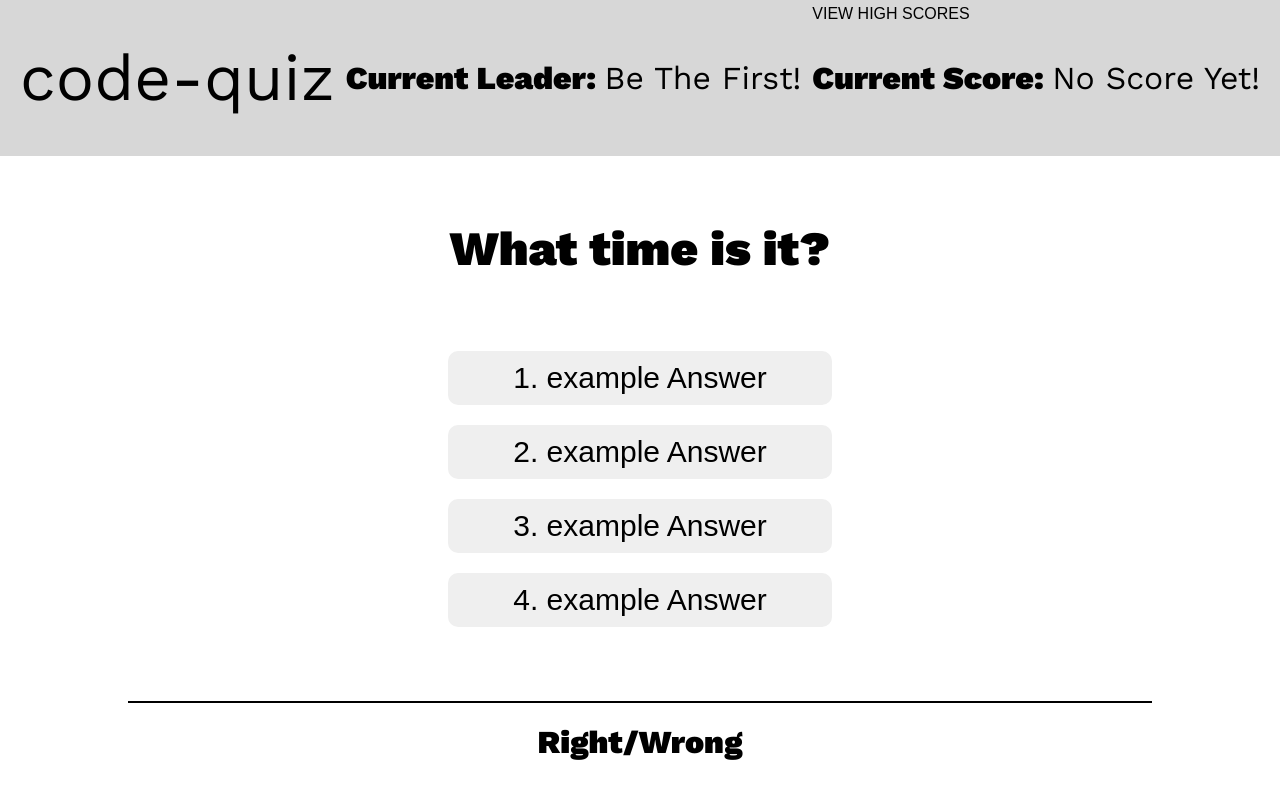
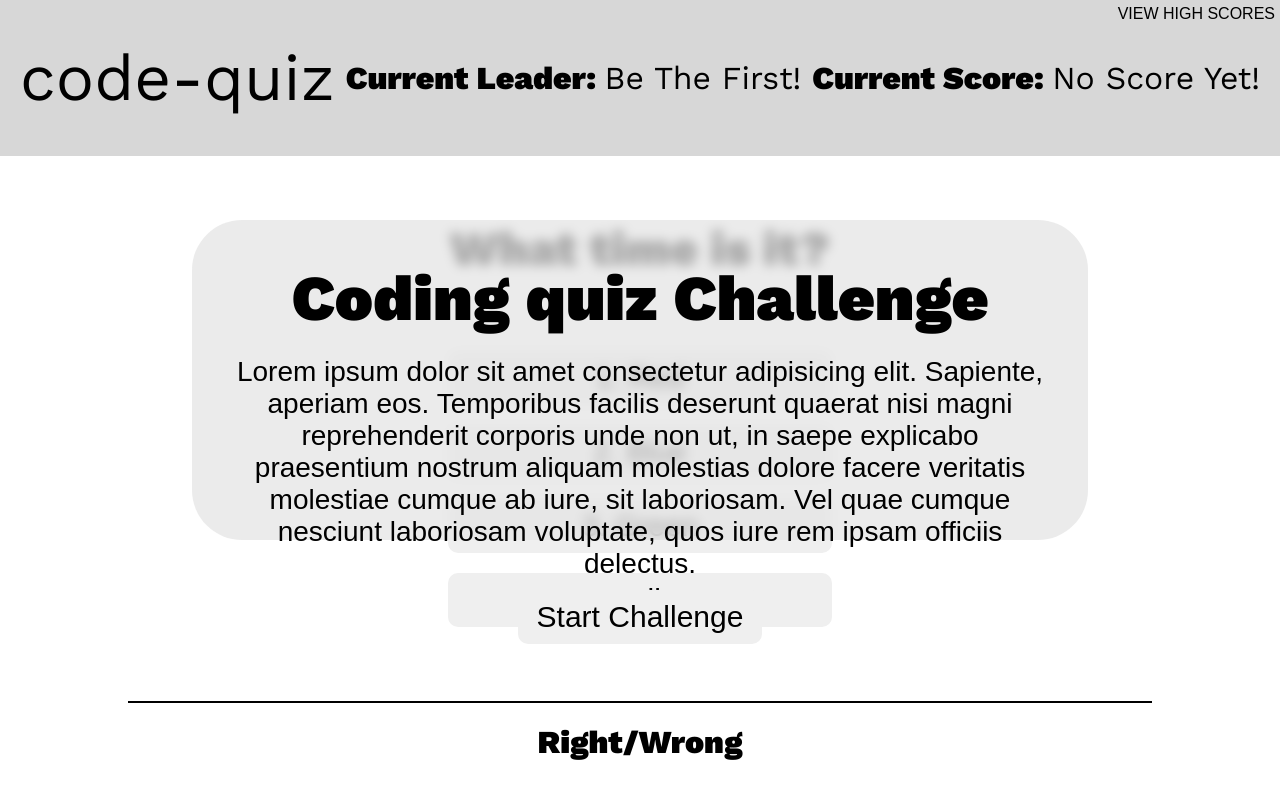
Before and after one commit to mcewball13/code-quiz, a plain HTML site: page index.html in a window 1280 px wide. Drawn offline with nearby package versions, Linux system fonts and the light colour scheme.

Commit message:
added modal cover and code block bones

```diff
--- a/assets/css/style.css
+++ b/assets/css/style.css
@@ -43,6 +43,7 @@ a {
     margin: 10px 0;
     border-radius: 10px;
     border: none;
+    cursor: pointer;
 }
 /* HEADER STYLES */
 header {
@@ -54,6 +55,10 @@ header {
     background-color: rgb(215, 215, 215);
     position: relative;
 }
+main {
+    /* visibility: hidden; */
+    position: relative;
+}
 #logo-container h1 {
     font-weight: 400;
 }
@@ -63,6 +68,7 @@ header {
 #high-score-link {
     position: absolute;
     top: 5px;
+    right: 5px;
 }
 #current-score {
     font-weight: 400;
@@ -93,3 +99,26 @@ header {
     width: 80%;
     margin: 0 auto;
 }
+#start-modal {
+    text-align: center;
+    width: 70%;
+    display: flex;
+    margin: 0 auto;
+    flex-direction: column;
+    justify-content: space-between;
+    align-items: center;
+    background-color: rgba(228, 228, 228, 0.741);
+    backdrop-filter: blur(6px);
+    padding: 40px;
+    height: 40vh;
+    border-radius: 50px;
+    position: absolute;
+    left: 0;
+    right: 0;
+}
+#start-modal h1 {
+    margin-bottom: 20px;
+}
+#start-modal p {
+    font-size: 28px;
+}
--- a/assets/js/game.js
+++ b/assets/js/game.js
@@ -1,8 +1,20 @@
 // global vars
 let timeLeft = 5;
 // store questions and answers in an object array
-
+var questions = [
+    {q: "What does === mean?", a: "Equal to data type and value"},
+    {q: "A Boolean is a Number.", a: false},
+    {q: "What data type is not Primitive", a: "Variable"},
+    {q: "Contatination is achieved by the + symbol.", a: true},
+    {q: "A function always has these two symbols", a: "() and {}"},
+    {q: "When declaring a function what is the placeholder called when you want to pass in an argument", a: "Parameter"},
+    {q: "What denotes a comment in Javascript?", a: "//"},
+    {q: "If I were to use parseInt(), what whould I be doing?", a: "Turning a string into a number"},
+    {q: "What does NaN stand for?", a: "Not a Number"},
+    {q: "Where do hoisted functions go?", a: "To the top"},
+]
 // Capture DOM El
+let modalEl = document.querySelector("#start-modal");
 let currentLeaderEl = document.querySelector("#current-leader");
 let currentScoreEl = document.querySelector("#current-score");
 let timeLeftEl = document.querySelector("#countdown");
@@ -12,7 +24,9 @@ let pa1El = document.querySelector("#pa1");
 let pa2El = document.querySelector("#pa2");
 let pa3El = document.querySelector("#pa3");
 let pa4El = document.querySelector("#pa4");
+let startGamebtn = document.querySelector("#start-game-btn");
 let rightWrongEl = document.querySelector("#right-wrong");
+
 
 // local storage
 let currentLeader = localStorage.getItem("highScorer");
@@ -43,6 +57,13 @@ let timerCountdown = () => {
     }, 1000);
 }
 
+var startGame = () => {
+    modalEl.style.display = "none";
+}
+
+startGamebtn.addEventListener("click", () => {
+    startGame();
+})
 
 
 
@@ -50,7 +71,9 @@ let timerCountdown = () => {
 
 // start button start the quiz
 // <main> changes to show first question and possible answers
-//
+
+// Make sure to move all answers to all lower when compairing them
+
 // store correct answer inside of object? or all the possible answers and select and if statement to see if it's correct.
 
 // If user selects right answer increase store, and alert them they answered correctly and move on to the next question.
--- a/index.html
+++ b/index.html
@@ -19,7 +19,8 @@
             </div>
             <!-- current leader label -->
             <div id="current-leader-container">
-                <h3 class="highlight">Current Leader:
+                <h3 class="highlight">
+                    Current Leader:
                     <span id="current-leader"></span>
                 </h3>
             </div>
@@ -29,25 +30,39 @@
                     <a href="#">VIEW HIGH SCORES</a>
                 </div>
                 <div id="current-score-container">
-                    <h3 class="highlight">Current Score: <span id="current-score"></span></h3>
+                    <h3 class="highlight">
+                        Current Score: <span id="current-score"></span>
+                    </h3>
                 </div>
             </div>
         </header>
         <main>
+            <!-- Start Modal -->
+            <div id="start-modal">
+                <h1>Coding quiz Challenge</h1>
+                <p>
+                    Lorem ipsum dolor sit amet consectetur adipisicing elit.
+                    Sapiente, aperiam eos. Temporibus facilis deserunt quaerat
+                    nisi magni reprehenderit corporis unde non ut, in saepe
+                    explicabo praesentium nostrum aliquam molestias dolore
+                    facere veritatis molestiae cumque ab iure, sit laboriosam.
+                    Vel quae cumque nesciunt laboriosam voluptate, quos iure rem
+                    ipsam officiis delectus.
+                </p>
+                <button class="btn" id="start-game-btn">Start Challenge</button>
+            </div>
             <!-- Timer Countdown -->
             <div id="time-left-container">
-                <h3 id="countdown" class="highlight">
-
-                </h3>
+                <h3 id="countdown" class="highlight"></h3>
             </div>
             <!-- Question Block -->
             <div id="questions-container">
                 <h2 id="question">What time is it?</h2>
                 <div id="possible-answers">
-                    <button class="btn" id="pa1">1. example Answer</button>
-                    <button class="btn" id="pa2">2. example Answer</button>
-                    <button class="btn" id="pa3">3. example Answer</button>
-                    <button class="btn" id="pa4">4. example Answer</button>
+                    <button class="btn" id="pa1">1. Red</button>
+                    <button class="btn" id="pa2">2. Blue</button>
+                    <button class="btn" id="pa3">3. Green</button>
+                    <button class="btn" id="pa4">4. Yellow</button>
                 </div>
             </div>
             <!-- Display Right or Wrong -->
@@ -55,6 +70,7 @@
                 <h3>Right/Wrong</h3>
             </div>
         </main>
+
         <script src="./assets/js/game.js"></script>
     </body>
 </html>
```
